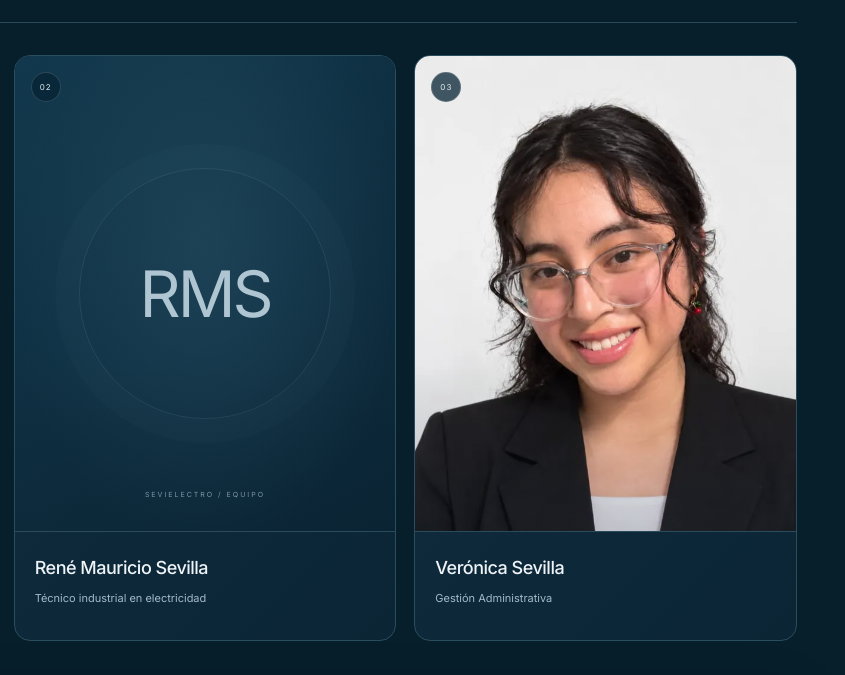
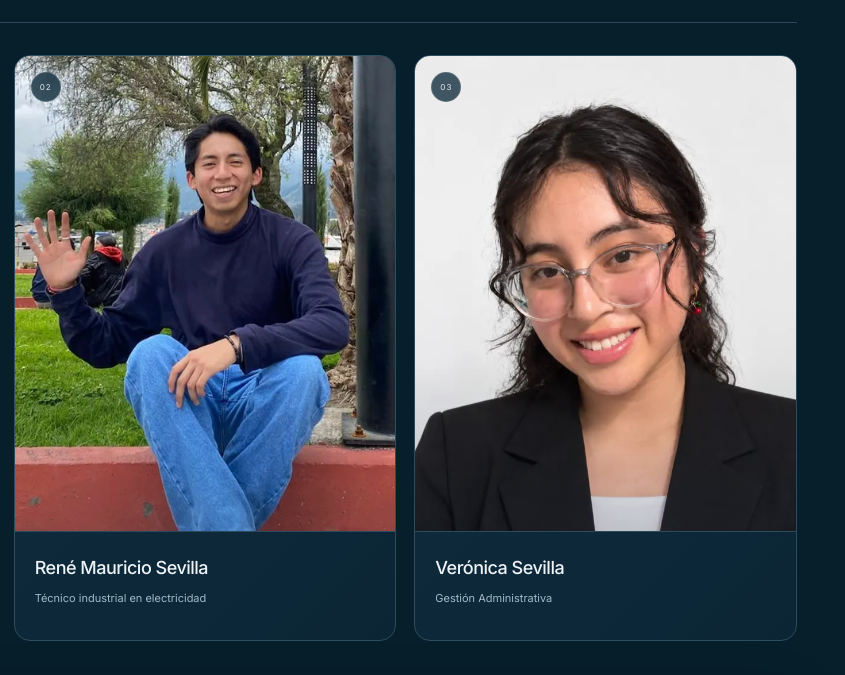
Before and after one commit to sergineko/sevielectro, an Astro site: page / in a window 1280 px wide. Shown: the part 4950-5625 px from the top of the page, 435-1280 px from the left. Built offline with nearby package versions, Linux system fonts and the light colour scheme; Astro itself is replaced by a stand-in of ours; no server answers; grey boxes are pictures that could not be loaded.

Commit message:
Incorpora el retrato de René Mauricio con encuadre adaptable

```diff
--- a/src/components/Team.astro
+++ b/src/components/Team.astro
@@ -13,8 +13,8 @@ const manager=team[0];
     </div>
     <ul class="team-grid" aria-label="Equipo de SeviElectro">
       {team.map((member,i)=><li class="team-card">
-        <div class="team-portrait">
-          {member.photo ? <ResponsiveImage src={member.photo} width={member.width} height={member.height} style={`object-position:${member.position}`} alt={`Retrato de ${member.name}`} loading="lazy" sizes="(max-width:480px) 90vw, (max-width:640px) 420px, (max-width:850px) 29vw, 370px"/> : <div class="team-placeholder" aria-hidden="true"><span class="team-initials">{member.initials}</span><span class="team-placeholder-label">SEVIELECTRO / EQUIPO</span></div>}
+        <div class:list={['team-portrait',{'team-portrait--framed':member.frame}]} style={member.frame ? `--portrait-scale:${member.frame.scale};--portrait-origin:${member.frame.origin}` : undefined}>
+          {member.photo ? <ResponsiveImage src={member.photo} width={member.width} height={member.height} style={`object-position:${member.position}`} alt={`Retrato de ${member.name}`} loading="lazy" sizes={member.frame ? '(max-width:480px) 180vw, (max-width:640px) 840px, (max-width:850px) 58vw, 740px' : '(max-width:480px) 90vw, (max-width:640px) 420px, (max-width:850px) 29vw, 370px'}/> : <div class="team-placeholder" aria-hidden="true"><span class="team-initials">{member.initials}</span><span class="team-placeholder-label">SEVIELECTRO / EQUIPO</span></div>}
           <span class="team-card-number" aria-hidden="true">0{i+1}</span>
         </div>
         <div class="team-card-info"><h3>{member.name}</h3><p>{member.role}</p></div>
@@ -35,3 +35,19 @@ const manager=team[0];
     </aside>
   </div>
 </section>
+
+<style>
+  /* Frame the supplied photograph without altering the original. */
+  .team-portrait--framed > :global(img) {
+    position:absolute;
+    inset:0;
+    width:100%;
+    height:100%;
+    object-fit:cover;
+    transform:scale(var(--portrait-scale));
+    transform-origin:var(--portrait-origin);
+  }
+  @media (max-width:640px) {
+    .team-portrait.team-portrait--framed { aspect-ratio:4/5; }
+  }
+</style>
--- a/src/data/content.js
+++ b/src/data/content.js
@@ -35,6 +35,6 @@ export const projects=[
 ];
 export const team=[
  {name:'René Sevilla',role:'Gerente propietario',initials:'RS',photo:'/media/optimized/WhatsApp-Image-2023-06-17-at-7.21.06-PM.jpeg.webp',width:958,height:960,position:'50% 24%'},
- {name:'René Mauricio Sevilla',role:'Técnico industrial en electricidad',initials:'RMS',photo:null},
+ {name:'René Mauricio Sevilla',role:'Técnico industrial en electricidad',initials:'RMS',photo:'/media/team/rene-mauricio-sevilla.jpg',width:1200,height:1600,position:'50% 50%',frame:{scale:2,origin:'35% 84%'}},
  {name:'Verónica Sevilla',role:'Gestión Administrativa',initials:'VS',photo:'/media/team/veronica-sevilla.jpeg',width:828,height:1069,position:'50% 28%'}
 ];
--- a/src/data/responsive-media.json
+++ b/src/data/responsive-media.json
@@ -373,6 +373,13 @@
     "full": "/media/responsive/1796ce014bad-500.webp",
     "avifSrcset": "/media/responsive/134ceb8253f4-160.avif 160w, /media/responsive/134ceb8253f4-320.avif 320w, /media/responsive/134ceb8253f4-500.avif 500w"
   },
+  "/media/team/rene-mauricio-sevilla.jpg": {
+    "src": "/media/responsive/d12dc1234898-640.webp",
+    "srcset": "/media/responsive/d12dc1234898-160.webp 160w, /media/responsive/d12dc1234898-320.webp 320w, /media/responsive/d12dc1234898-640.webp 640w, /media/responsive/d12dc1234898-960.webp 960w, /media/responsive/d12dc1234898-1200.webp 1200w",
+    "width": 1200,
+    "height": 1600,
+    "full": "/media/responsive/d12dc1234898-1200.webp"
+  },
   "/media/team/veronica-sevilla.jpeg": {
     "src": "/media/responsive/c382c7f90626-640.webp",
     "srcset": "/media/responsive/c382c7f90626-160.webp 160w, /media/responsive/c382c7f90626-320.webp 320w, /media/responsive/c382c7f90626-640.webp 640w, /media/responsive/c382c7f90626-828.webp 828w",
```
Also changed, not shown: img/Rene Mauricio.jpg (added), public/media/responsive/d12dc1234898-1200.webp (added), public/media/responsive/d12dc1234898-160.webp (added), public/media/responsive/d12dc1234898-320.webp (added), public/media/responsive/d12dc1234898-640.webp (added), public/media/responsive/d12dc1234898-960.webp (added), public/media/team/rene-mauricio-sevilla.jpg (added).
